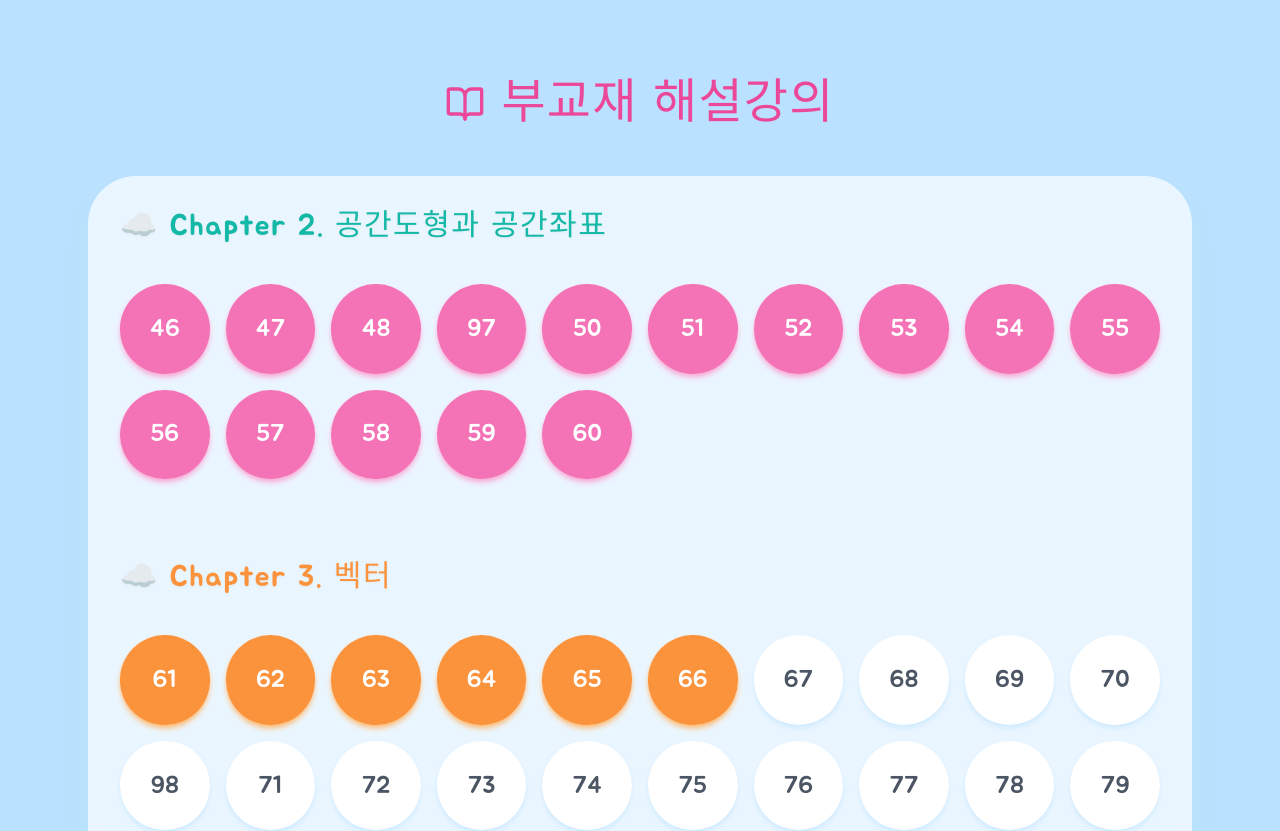
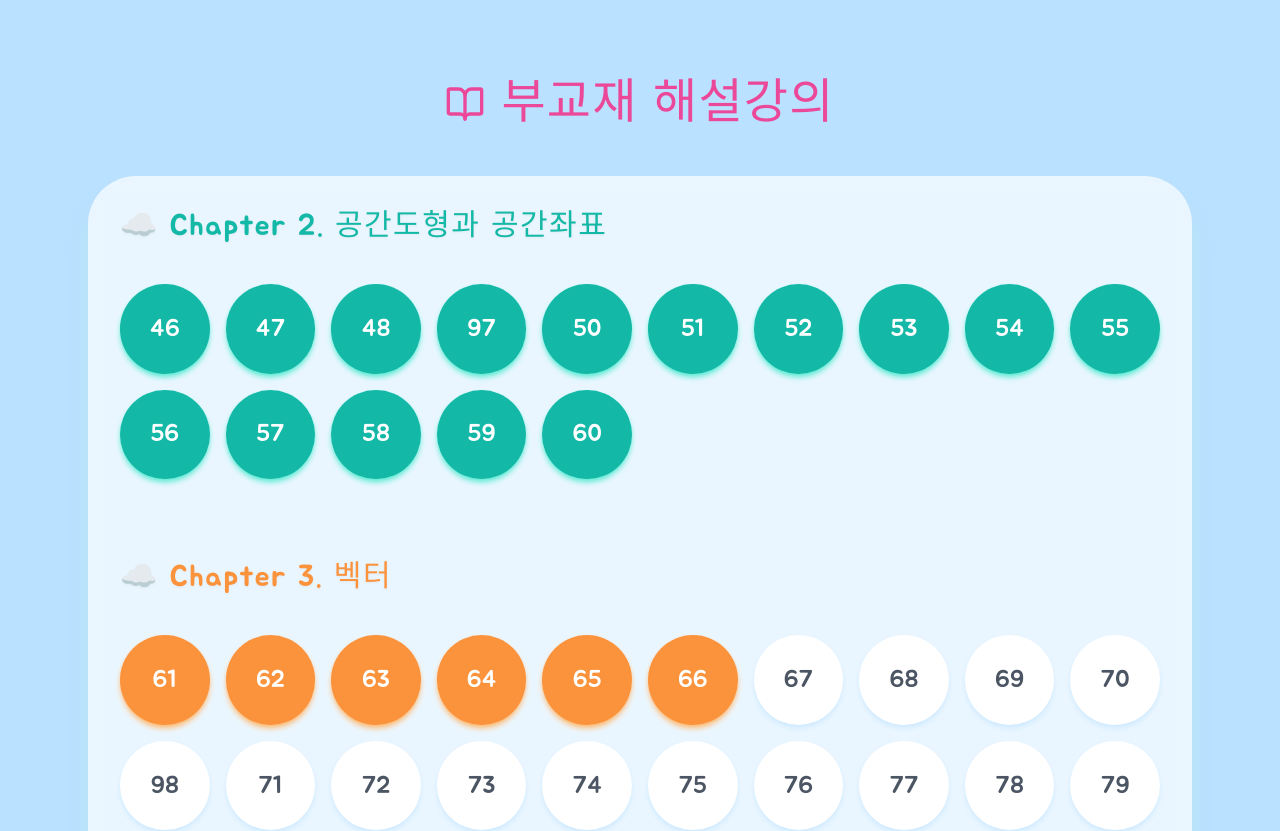
Before and after one commit to wnsdud131700-source/gumstar, a Next.js app: page /solutions in a window 1280 px wide. Shown: the top 831 px of the page. Built offline with nearby package versions, Linux system fonts and the light colour scheme.

Commit message:
Update Chapter 2 button color to match Chapter 2 title (teal-500)

```diff
--- a/app/solutions/page.tsx
+++ b/app/solutions/page.tsx
@@ -10,7 +10,7 @@ export default function SolutionsPage() {
 
   const renderGrid = (
     problems: (number | null)[],
-    activeColorClass = "bg-pink-400 text-white shadow-pink-300 hover:bg-pink-500 hover:scale-110",
+    activeColorClass = "bg-teal-500 text-white shadow-teal-300 hover:bg-teal-600 hover:scale-110",
     gridClassName = "grid-cols-4 sm:grid-cols-6 md:grid-cols-7 lg:grid-cols-10"
   ) => (
     <div className={`w-full grid ${gridClassName} gap-4 mt-6 pb-8`}>
```
